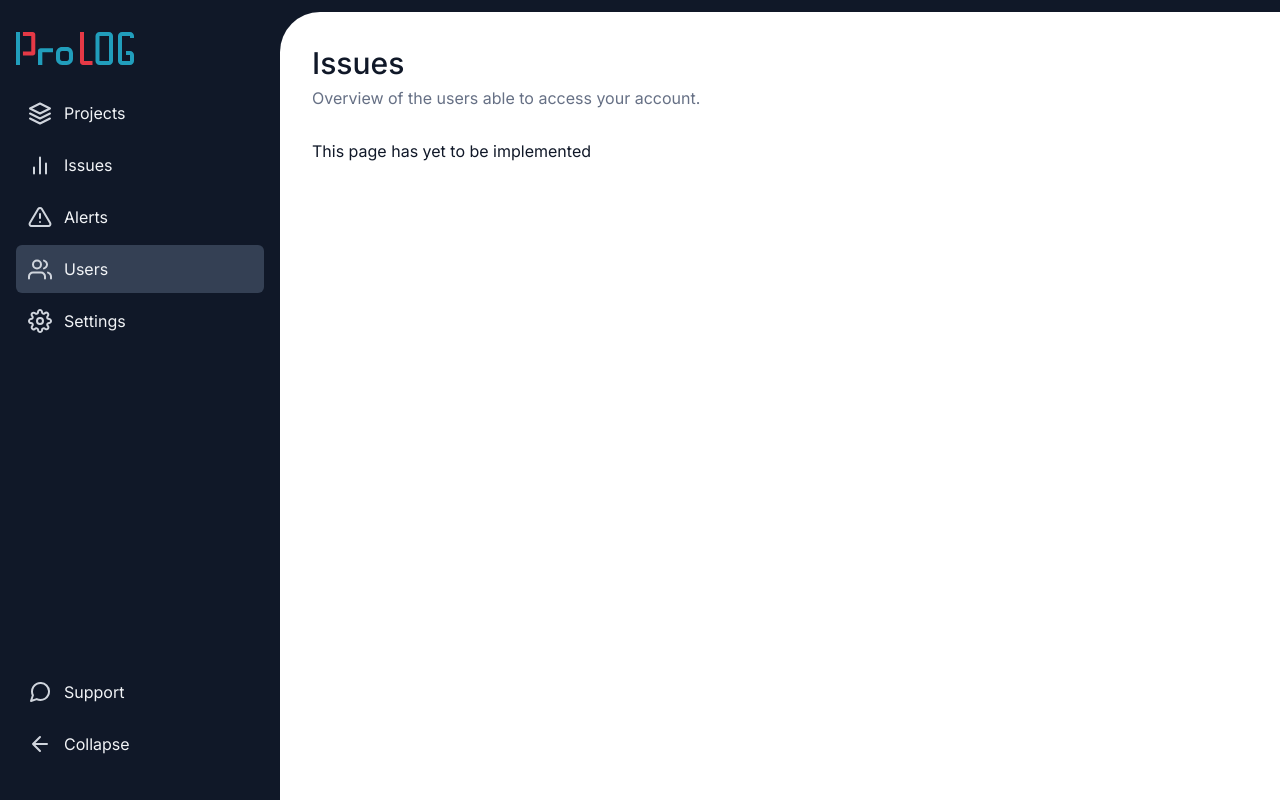
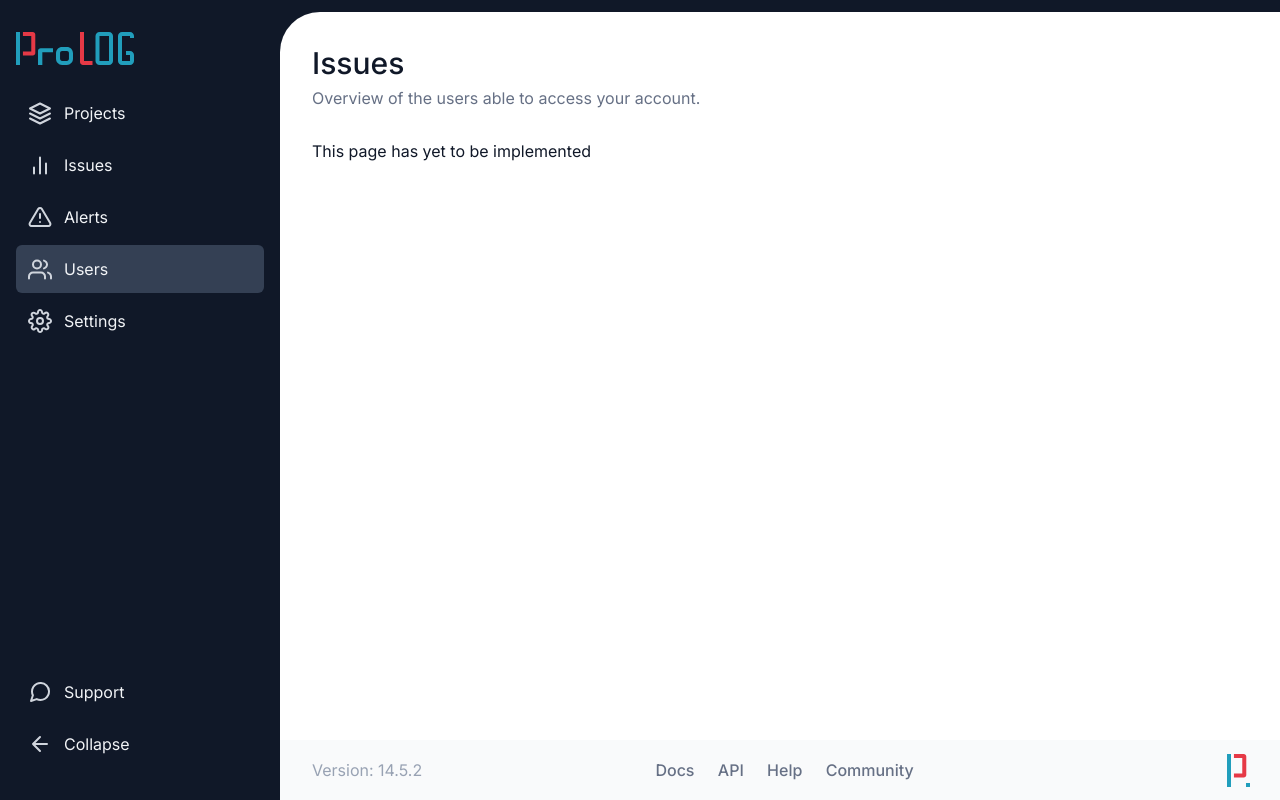
Before and after one commit to profydev/prolog-app-codarose, a Next.js app: page /dashboard/users in a window 1280 px wide. Built offline with nearby package versions, Linux system fonts and the light colour scheme.

Commit message:
added footer navigation (#9)

```diff
--- /dev/null
+++ b/features/layout/footer/footer.tsx
@@ -0,0 +1,110 @@
+import { Router, useRouter } from "next/router";
+import Link from "next/link";
+import { useContext, useState } from "react";
+import styled, { css } from "styled-components";
+import { Routes } from "@config/routes";
+import { Button } from "@features/ui";
+import { breakpoint, color, space, zIndex } from "@styles/theme";
+import { version } from "package.json";
+
+// TODOS
+// Need to implement a footer that....
+// Takes up full width on small screens
+// takes up remainder of width on deskop accounting for the width of the
+// sidebar navigation - needs to be aware of collapsed state, or go 'behind'
+// the sidebar.
+
+const menuItems = [
+  { text: "Docs", href: "#" },
+  { text: "API", href: "#" },
+  { text: "Help", href: "#" },
+  { text: "Community", href: "#" },
+];
+
+const FooterNav = styled.nav`
+  height: 177px;
+  font-size: 16px;
+  background: ${color("gray", 50)};
+  color: ${color("gray", 500)};
+  width: 100%;
+  padding: 24px 0px;
+  @media (min-width: ${breakpoint("desktop")}) {
+    height: 60px;
+    padding: 0;
+  }
+`;
+
+const FooterContainer = styled.div`
+  height: inherit;
+  display: flex;
+  flex-direction: column;
+  justify-content: space-between;
+  width: 100%;
+  align-items: center;
+  align-content: center;
+
+  @media (min-width: ${breakpoint("desktop")}) {
+    flex-direction: row;
+  }
+`;
+
+const FooterMenuContainer = styled.ul`
+  width: 305px;
+  color: ${color("gray", 500)};
+  display: flex;
+  justify-content: space-evenly;
+  align-items: center;
+  list-style: none;
+  padding: 0;
+  margin: 0;
+
+  @media (min-width: ${breakpoint("desktop")}) {
+    margin-right: 80px;
+  }
+`;
+
+const VersionNumber = styled.div`
+  order: 3;
+  color: ${color("gray", 400)};
+  @media (min-width: ${breakpoint("desktop")}) {
+    order: 0;
+    margin-left: 32px;
+  }
+`;
+
+const FooterButton = styled(Link)`
+  color: ${color("gray", 500)};
+  background: inherit;
+  border: none;
+  font-weight: 500;
+  text-decoration: none;
+`;
+
+const Logo = styled.img`
+  display: block;
+  width: 23px;
+  @media (min-width: ${breakpoint("desktop")}) {
+    order: 0;
+    margin-right: 30px;
+  }
+`;
+export function Footer() {
+  return (
+    <FooterNav>
+      <FooterContainer>
+        <VersionNumber>
+          <div>Version: {version}</div>
+        </VersionNumber>
+        <FooterMenuContainer>
+          {menuItems.map((menuItem, index) => (
+            <FooterButton key={index} {...menuItem} href={menuItem.href}>
+              {menuItem.text}
+            </FooterButton>
+          ))}
+        </FooterMenuContainer>
+
+        <Logo src="/icons/logo-small.svg" />
+      </FooterContainer>
+    </FooterNav>
+  );
+}
--- /dev/null
+++ b/features/layout/footer/index.ts
@@ -0,0 +1 @@
+export { Footer } from "./footer";
--- a/features/layout/page-container/page-container.tsx
+++ b/features/layout/page-container/page-container.tsx
@@ -2,8 +2,16 @@ import React from "react";
 import Head from "next/head";
 import styled from "styled-components";
 import { SidebarNavigation } from "../sidebar-navigation";
-import { color, displayFont, textFont, space, breakpoint } from "@styles/theme";
-
+import {
+  color,
+  displayFont,
+  textFont,
+  space,
+  breakpoint,
+  zIndex,
+} from "@styles/theme";
+import { Footer } from "../footer";
+// import { ContentFooter} from "../sidebar-navigation";
 type PageContainerProps = {
   children: React.ReactNode;
   title: string;
@@ -33,7 +41,7 @@ const ContentContainer = styled.div`
   background: white;
 
   @media (min-width: ${breakpoint("desktop")}) {
-    min-height: calc(100vh - ${space(3)} - 2 * ${space(8)});
+    min-height: calc(100vh - 60px - ${space(3)} - 2 * ${space(8)});
     margin-top: ${space(3)};
     padding: ${space(8)};
     border-top-left-radius: ${space(10)};
@@ -71,7 +79,9 @@ export function PageContainer({ children, title, info }: PageContainerProps) {
           <Info>{info}</Info>
           {children}
         </ContentContainer>
+        <Footer />
       </Main>
+      {/* <ContentFooter />  */}
     </Container>
   );
 }
```
Also changed, not shown: 1 other file (tests, documents, lock files or other folders).
